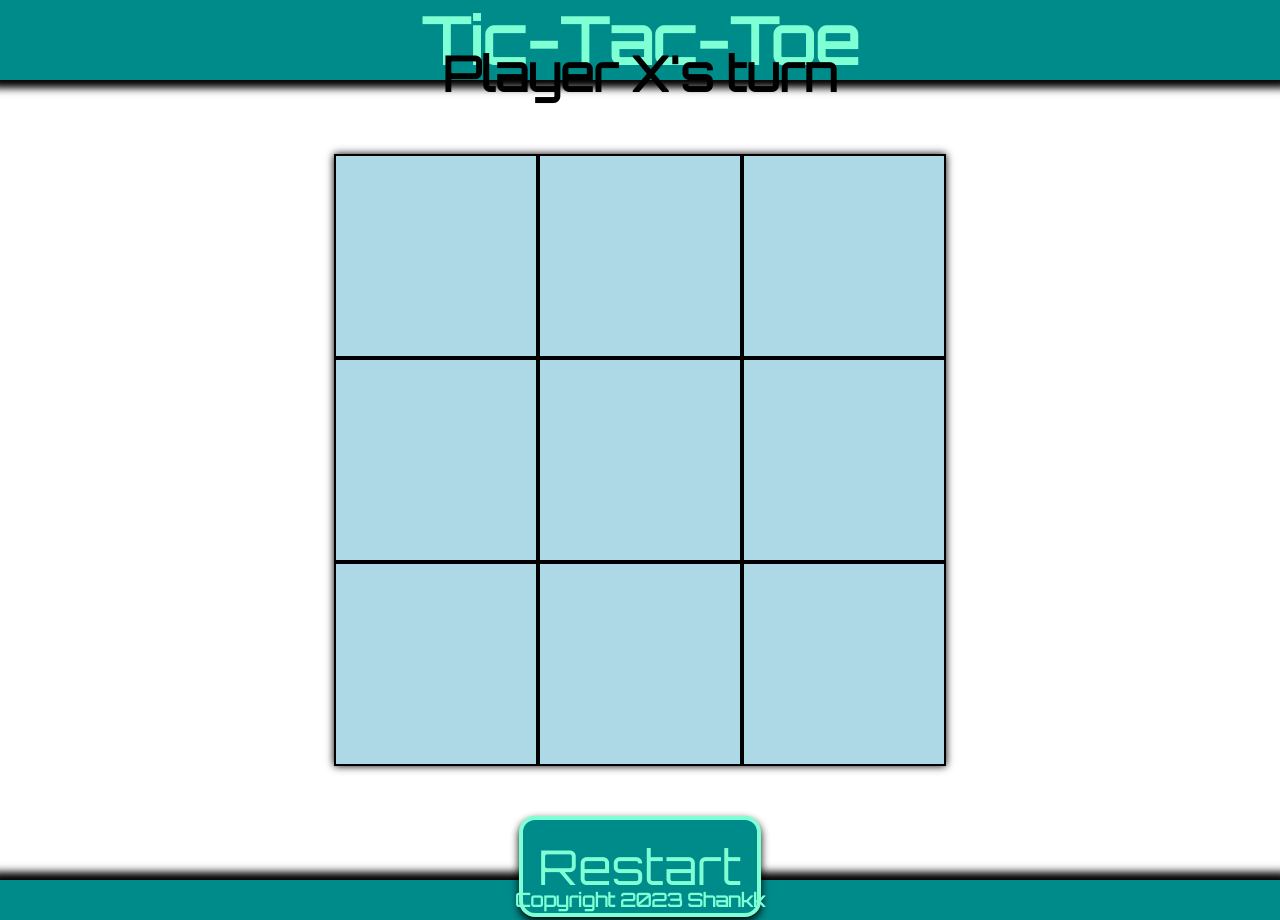
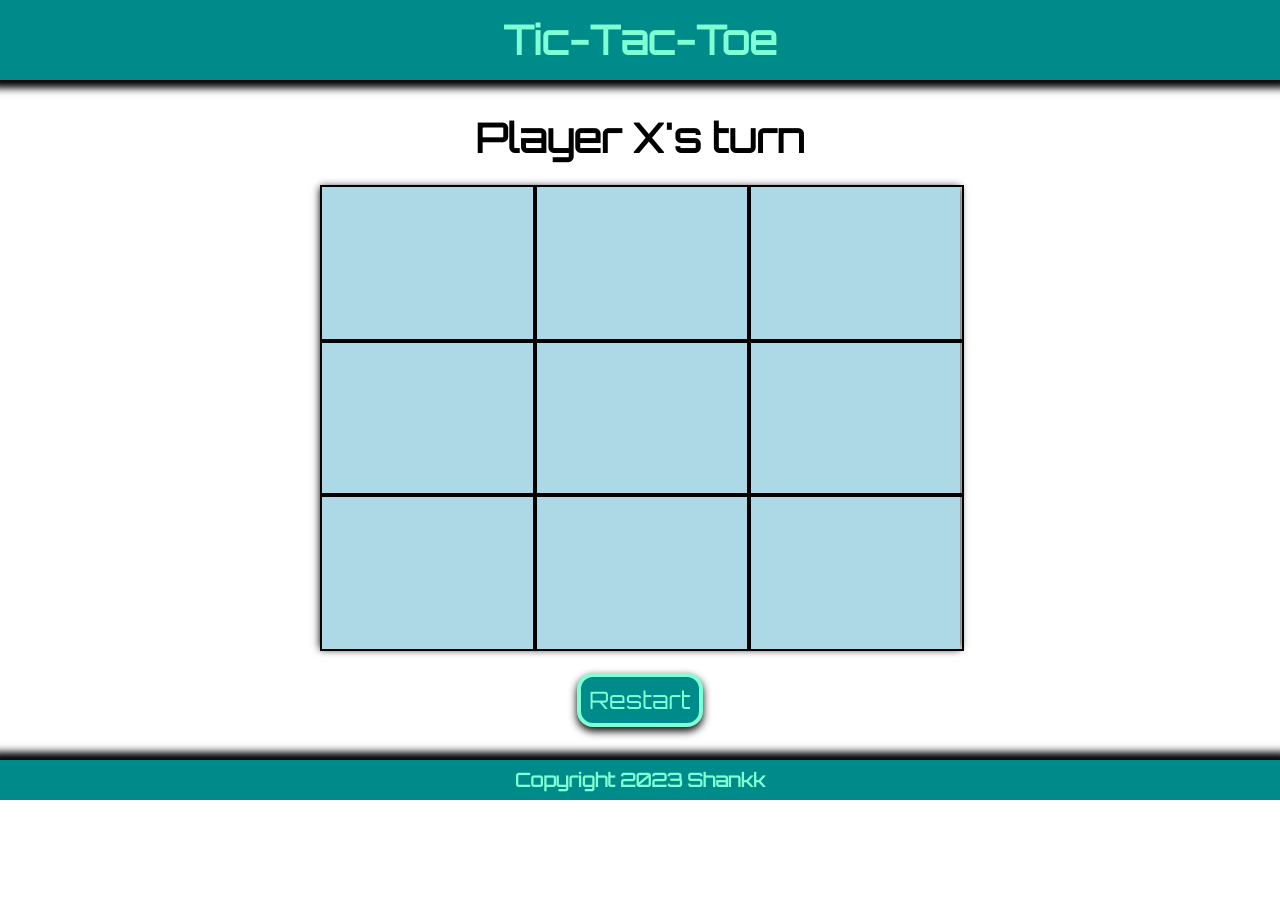
Before and after one commit to Shankk/Tic-Tac-Toe, a plain HTML site: page index.html in a window 1280 px wide. After the commit the page ends 800 px from the top, so only its background shows below. Drawn offline with Linux system fonts and the light colour scheme.

Commit message:
added screen sizing compatibility

```diff
--- a/styles.css
+++ b/styles.css
@@ -10,11 +10,14 @@ body{
     padding: 0px;
     width: 100vw;
     height: 100vh;
+
+    display: flex;
+    flex-flow: column nowrap;
 }
 
 .header {
     width: 100vw;
-    height: 10vh;
+    height: 10%;
     background-color: darkcyan;
     box-shadow: 0px 0px 8px 8px black;
 
@@ -24,53 +27,56 @@ body{
 }
 
 .header > h1 {
-    font-size: 64px;
+    font-size: max(5vh, 24px);
     color: aquamarine;
 }
 
 .main {
     width: 100vw;
-    height: 100%;
+    height: 85%;
 
     display: flex;
     flex-flow: column nowrap;
     justify-content: center;
     align-items: center;
-    gap: 50px;
 }
 
 .main > h3 {
-    font-size: 48px;
+    font-size: max(5vh, 24px);
+    margin-top: auto;
 }
 
 .restartBtn {
     all: unset;
-    font-size: 48px;
+    font-size: max(3vh, 16px);
     color: aquamarine;
     background-color: darkcyan;
     border: 4px solid aquamarine;
     border-radius: 16px;
     box-shadow: 0px 4px 8px 0px black;
-    padding: 1rem;
+    padding: 0.5rem;
+    margin-bottom: auto;
 }
 
 .game-container {
-    width: 612px;
-    height: 612px;
+    width: max(50vw, 462px);
+    height: max(50vh, 462px);
     background-color: lightblue;
     box-shadow: 0px 0px 8px 0px black;
 
     display: grid;
     grid-template-columns: 1fr 1fr 1fr;
+    grid-template-rows: 1fr 1fr 1fr;
     align-items: center;
-    gap: 0px;
+    margin-top: max(3vh, 15px);
+    margin-bottom: max(3vh, 15px);
 }
 
 .cell {
     all: unset;
-    width: 200px;
-    height: 200px;
-    font-size: 196px;
+    width: 100%;
+    height: 100%;
+    font-size: max(10vh,24px);
     border: 2px solid black;
 
     display: flex;
@@ -83,7 +89,7 @@ body{
 }
 
 .footer {
-    height: 5vh;
+    height: 5%;
     background-color: darkcyan;
     box-shadow: 0px 0px 8px 8px black;
 
```
